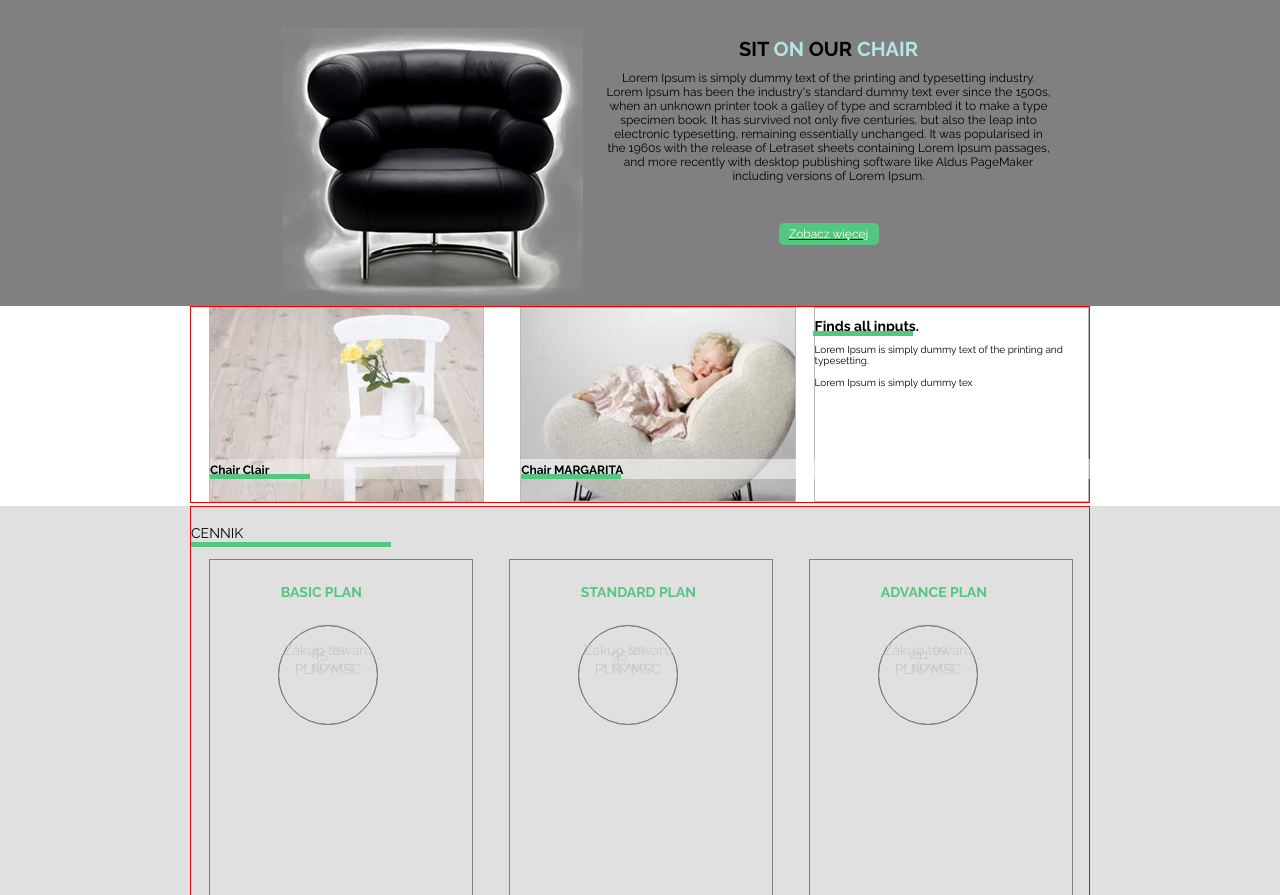
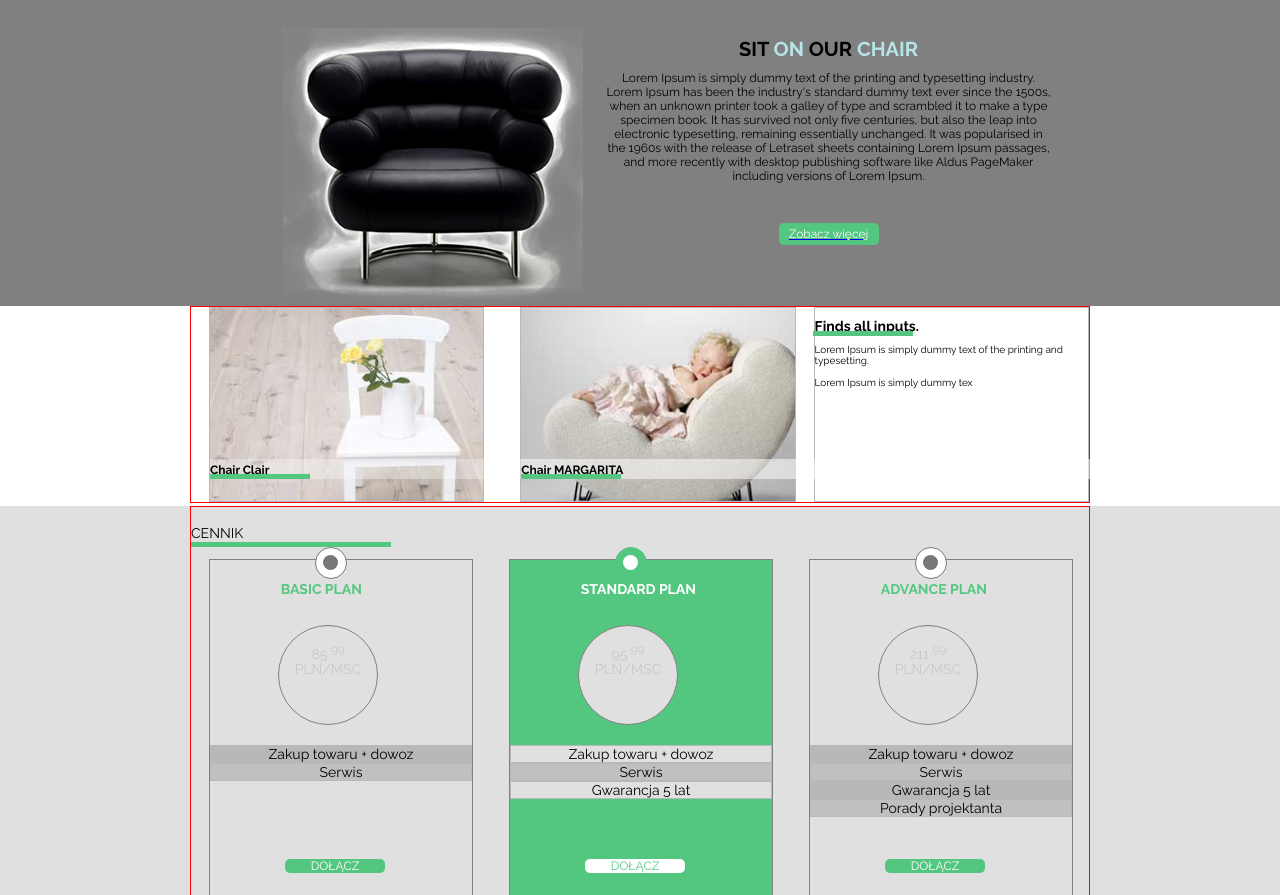
Before and after one commit to kahaw/SitOnChair, a plain HTML site: page index.html in a window 1280 px wide. Shown: the part 57-952 px from the top of the page. Drawn offline with Linux system fonts and the light colour scheme.

Commit message:
wszystko bez 4sekcji

```diff
--- a/css/style.css
+++ b/css/style.css
@@ -175,7 +175,7 @@ h4::before{
 .plan div{
   flex-grow: 1;
   border: 1px solid grey;
-  height: 400px;
+  height: 350px;
   margin: auto 2%;
   position: relative;
 }
@@ -186,8 +186,9 @@ h4::before{
   top: 6%;
   left: 27%;
 }
-.plan_type p{
+.plan_type p:first-of-type{
   color: #C8C8C8;
+  background-color: #E0E0E0;
   font-size: 14px;
   border-radius: 50%;
   border: 1px solid grey;
@@ -199,16 +200,82 @@ h4::before{
   top: 65px;
   left: 68px;
 }
-.zero{
-  color: #C8C8C8;
-  font-size: 14px;
+.zero {
+    font-size: 14px;
+    position: absolute;
+    top: 185px;
+    left: 0;
+    border: 1px solid #B8B8B8;
+    width: 100%;
+    background-color: #B8B8B8;
+    text-align: center;
+    color: #000000;
+}
+.down{
+  top: 203px;
+  background-color: #C0C0C0;
+}
+.link{
+  color: #FFFFFF;
+  font-size: 12px;
+  background-color: #53C67F;
   position: absolute;
-  top: 85px;
-  left: 88px;
+  bottom: 35px;
+  left: 75px;
+  border-radius: 5px;
+  width: 100px;
+  text-align: center;
+  text-decoration: none;
 }
-
-
-
+.white{
+  background-color: #FFFFFF;
+  color: #53C67F;
+}
+.WHITE{
+  background-color: #53C67F;
+}
+#white{
+  color: #FFFFFF;
+}
+.color{
+  background-color: #E0E0E0;
+}
+.down2{
+  top: 221px;
+}
+.position {
+    top: 239px;
+}
+.plan_type::before {
+    display: block;
+    width: 30px;
+    height: 30px;
+    position: absolute;
+    top: -13px;
+    left: 40%;
+    background-color: #FFFFFF;
+    border: 1px solid #787878;
+    border-radius: 50%;
+    content: '';
+}
+.plan_type::after {
+    display: block;
+    width: 15px;
+    height: 15px;
+    position: absolute;
+    top: -5px;
+    left: 43%;
+    background-color: #787878;
+    border-radius: 50%;
+    content: '';
+}
+.WHITE::before{
+  background-color: #53C67F;
+  border: 1px solid #53C67F;
+}
+.WHITE::after{
+  background-color: #FFFFFF;
+}
 
 
 
--- a/index.html
+++ b/index.html
@@ -55,16 +55,25 @@
           <h5>BASIC PLAN</h5>
           <p> 85 <sup>99</sup> <br>PLN/MSC</p>
           <p class="zero">Zakup towaru + dowoz</p>
+          <p class="zero down">Serwis</p>
+          <a href="#" class="link">DOŁĄCZ</a>
         </div>
-        <div class="plan_type">
-          <h5>STANDARD PLAN</h5>
+        <div class="plan_type WHITE">
+          <h5 id="white">STANDARD PLAN</h5>
           <p> 95 <sup>99</sup> <br>PLN/MSC</p>
-          <p class="zero">Zakup towaru + dowoz</p>
+          <p class="zero color">Zakup towaru + dowoz</p>
+          <p class="zero down">Serwis</p>
+          <p class="zero down2 color">Gwarancja 5 lat</p>
+          <a href="#" class="link white">DOŁĄCZ</a>
         </div>
         <div class="plan_type">
           <h5>ADVANCE PLAN</h5>
           <p> 211 <sup>99</sup> <br>PLN/MSC</p>
           <p class="zero">Zakup towaru + dowoz</p>
+          <p class="zero down">Serwis</p>
+          <p class="zero down2">Gwarancja 5 lat</p>
+          <p class="zero down position">Porady projektanta</p>
+          <a href="#" class="link">DOŁĄCZ</a>
         </div>
       </div>
     </div>
@@ -72,6 +81,7 @@
   <section class="fourth">
     <div class="container">
       <h4>KONTAKT</h4>
+
     </div>
   </section>
   <footer>
```
